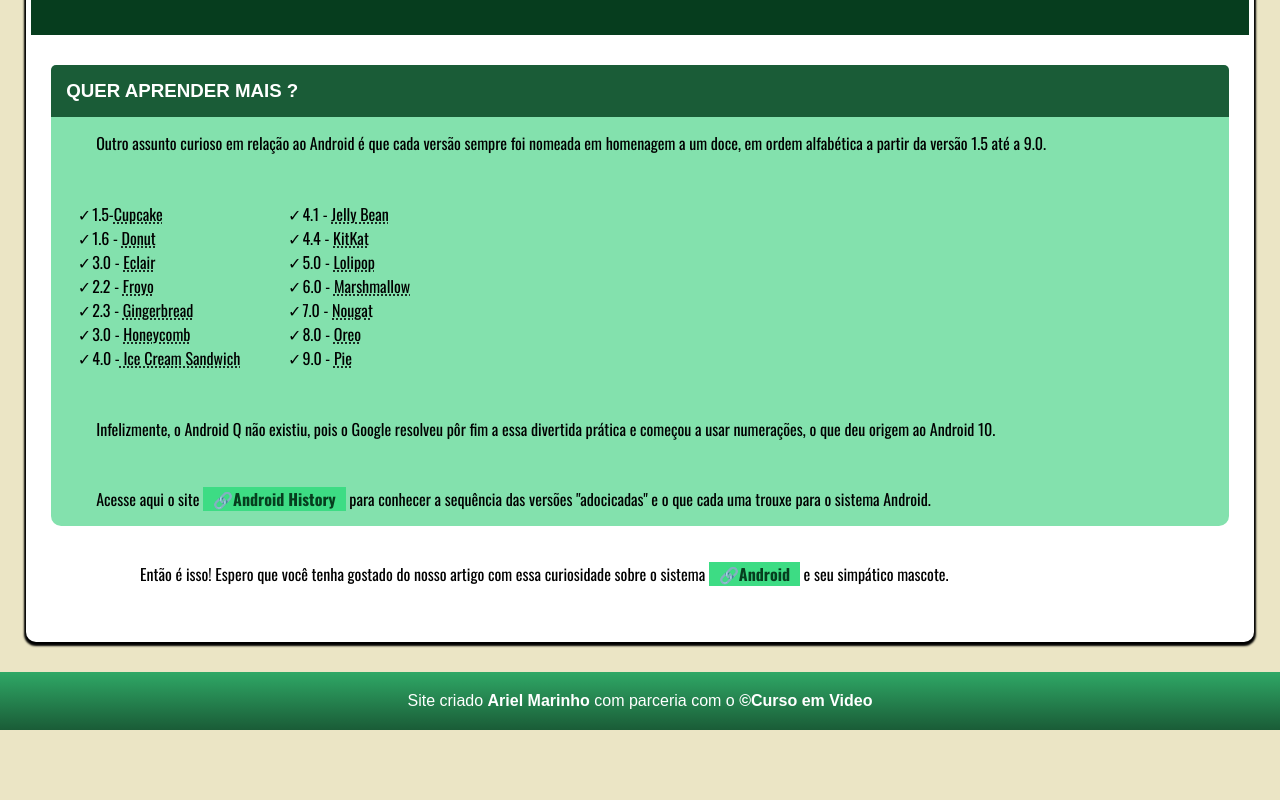
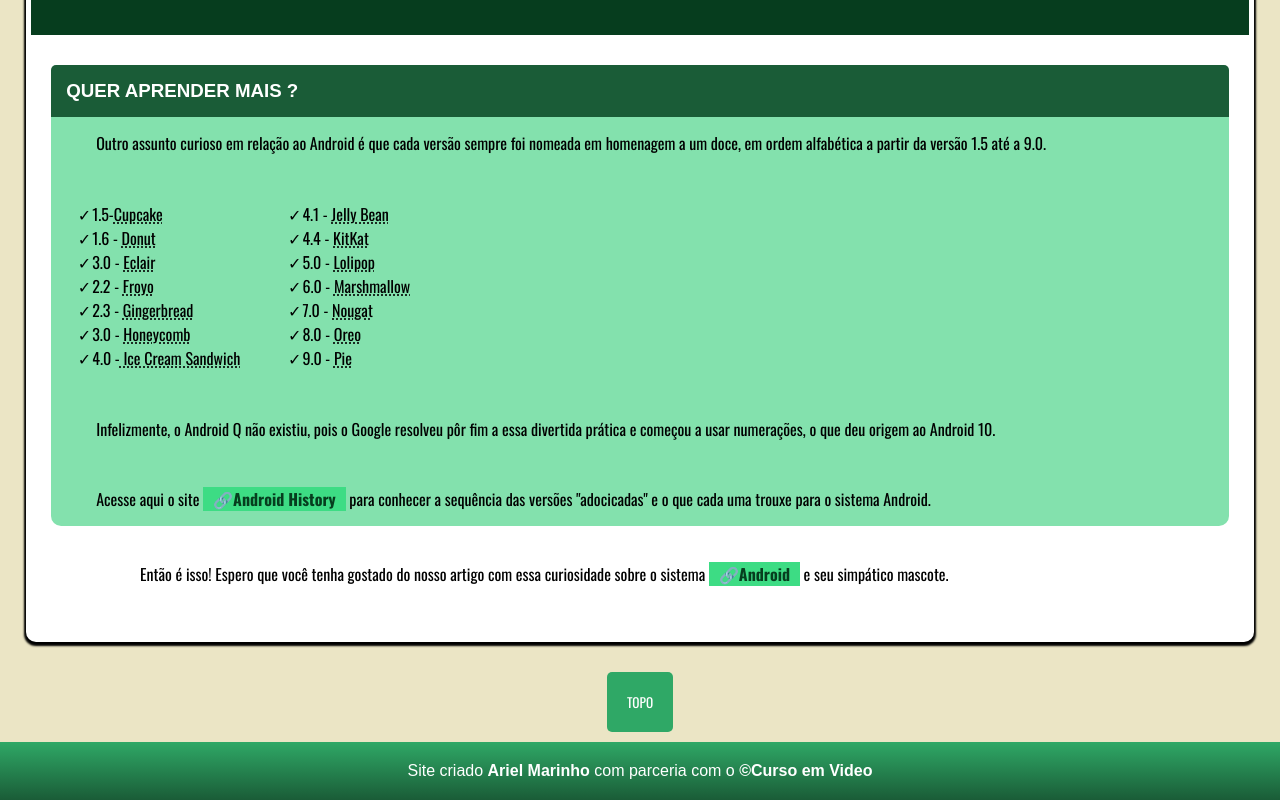
Before and after one commit to arieldreis/tecnologia, a plain HTML site: page index.html in a window 1280 px wide. Shown: the part 2993-3793 px from the top of the page. Before the commit the page ends 3723 px from the top, so only its background shows below. Drawn offline with nearby package versions, Linux system fonts and the light colour scheme.

Commit message:
New script
I just got put a script in my file html.

```diff
--- a/android.css
+++ b/android.css
@@ -28,7 +28,6 @@
    color: white;
    gap: 20px;
    margin: 5px;
-   font-family: Arial, Helvetica, sans-serif;
    margin-right: 10px;
    margin-top: 15px;
    padding: 10px;
@@ -40,7 +39,7 @@
 }
 a:hover{
    background-color: var(--cor3);
-   color: var(--cor6);
+   color: var(--cor2);
    border-radius: 5px;
    transition: background-color 2s;
    width: 100%;
@@ -207,3 +206,23 @@
    display: block;
    margin: auto;
 }
+.centralizacao{
+   display: flex;
+   justify-content: center;
+}
+.centralizacao > button{
+   padding: 20px;
+   margin-bottom: 10px;
+   background-color: var(--cor3);
+   border: none;
+   border-radius: 5px;
+   color: var(--cor6);
+   cursor: pointer;
+   transition: 0.7s;
+   font-family:'Oswald', Helvetica, sans-serif;
+}
+.centralizacao > button:hover{
+   background-color: var(--cor2);
+   border-radius: 10px;
+   transform: scale(1.1);
+}
--- a/index.html
+++ b/index.html
@@ -73,8 +73,12 @@
       </section>
       <p id="espaco">Então é isso! Espero que você tenha gostado do nosso artigo com essa curiosidade sobre o sistema <a href="https://www.android.com/intl/pt-BR_br/what-is-android/" target="_blank" class="cor"><strong>Android</strong></a> e seu simpático mascote.</p>
    </main>
+   <div class="centralizacao">
+      <button onclick="topo()">TOPO</button>
+   </div>
     <footer>
       <p>Site criado <strong>Ariel Marinho</strong> com parceria com o <strong>&copy;Curso em Video</strong></p>
     </footer>
+    <script src="script.js"></script>
 </body>
 </html>
--- /dev/null
+++ b/script.js
@@ -0,0 +1,6 @@
+function topo(){
+    window.scrollTo({
+        top: 0,
+        behavior:"smooth"
+    })
+}
```
